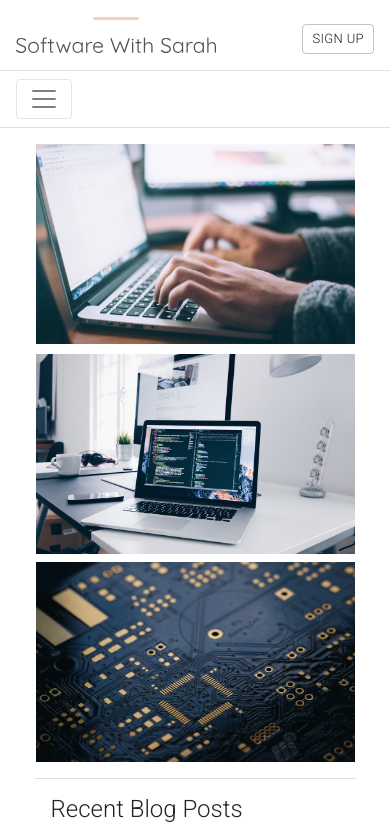
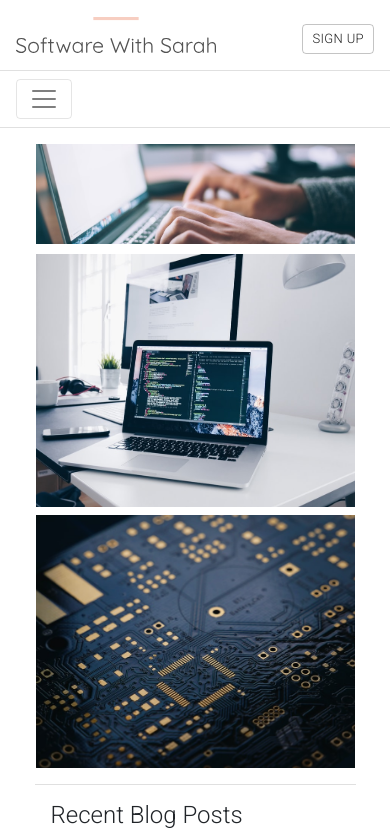
Before and after one commit to sarahdreischer/blog, a Next.js app: page / in a window 390 px wide. Shown: the top 838 px of the page. Built offline with nearby package versions, Linux system fonts and the light colour scheme.

Commit message:
made featured-section height responsive

```diff
--- a/containers/components/featured-sections/featured-sections.module.css
+++ b/containers/components/featured-sections/featured-sections.module.css
@@ -1,9 +1,9 @@
 .smallImage {
-  height: 200px;
+  height: 30vh;
 }
 
 .largeImage {
-  min-height: 200px;
+  min-height: 100px;
 }
 
 @media (max-width: 768px) {
```
